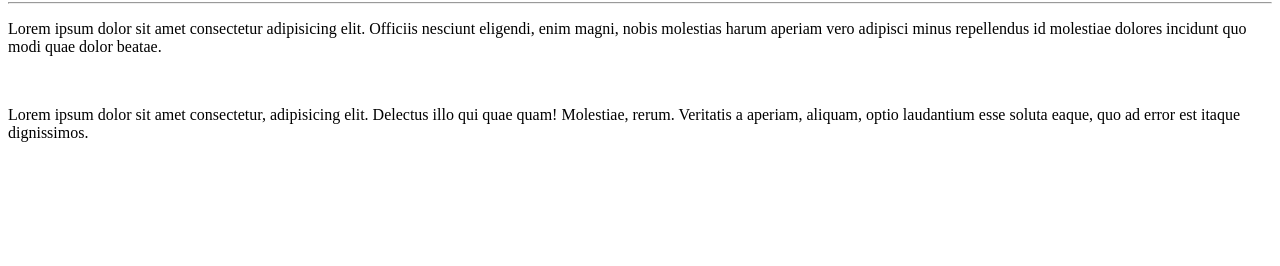
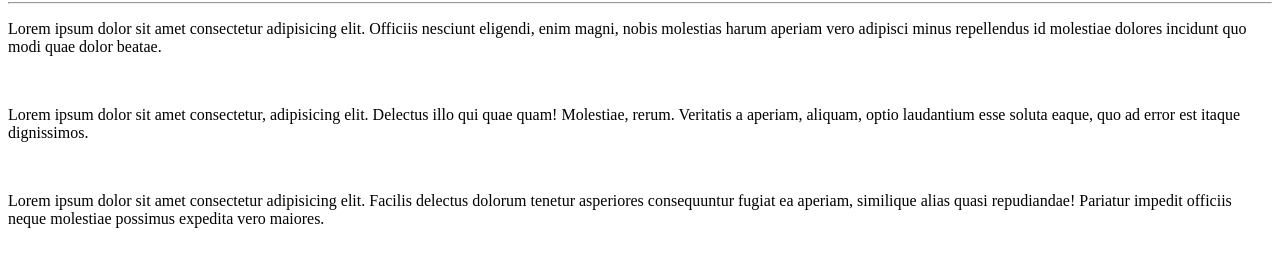
Before and after one commit to LeoAlvesGit/Ola-Mundo, a plain HTML site: page site-exemplo/index.html in a window 1280 px wide. Shown: the part 78-344 px from the top of the page. Drawn offline with Linux system fonts and the light colour scheme.

Commit message:
informação nova

```diff
--- a/site-exemplo/index.html
+++ b/site-exemplo/index.html
@@ -11,5 +11,7 @@
  <p>Lorem ipsum dolor sit amet consectetur adipisicing elit. Officiis nesciunt eligendi, enim magni, nobis molestias harum aperiam vero adipisci minus repellendus id molestiae dolores incidunt quo modi quae dolor beatae.</p>
  <br>
  <p>Lorem ipsum dolor sit amet consectetur, adipisicing elit. Delectus illo qui quae quam! Molestiae, rerum. Veritatis a aperiam, aliquam, optio laudantium esse soluta eaque, quo ad error est itaque dignissimos.</p>
+ <br>
+ <p>Lorem ipsum dolor sit amet consectetur adipisicing elit. Facilis delectus dolorum tenetur asperiores consequuntur fugiat ea aperiam, similique alias quasi repudiandae! Pariatur impedit officiis neque molestiae possimus expedita vero maiores.</p>
 </body>
 </html>
```
